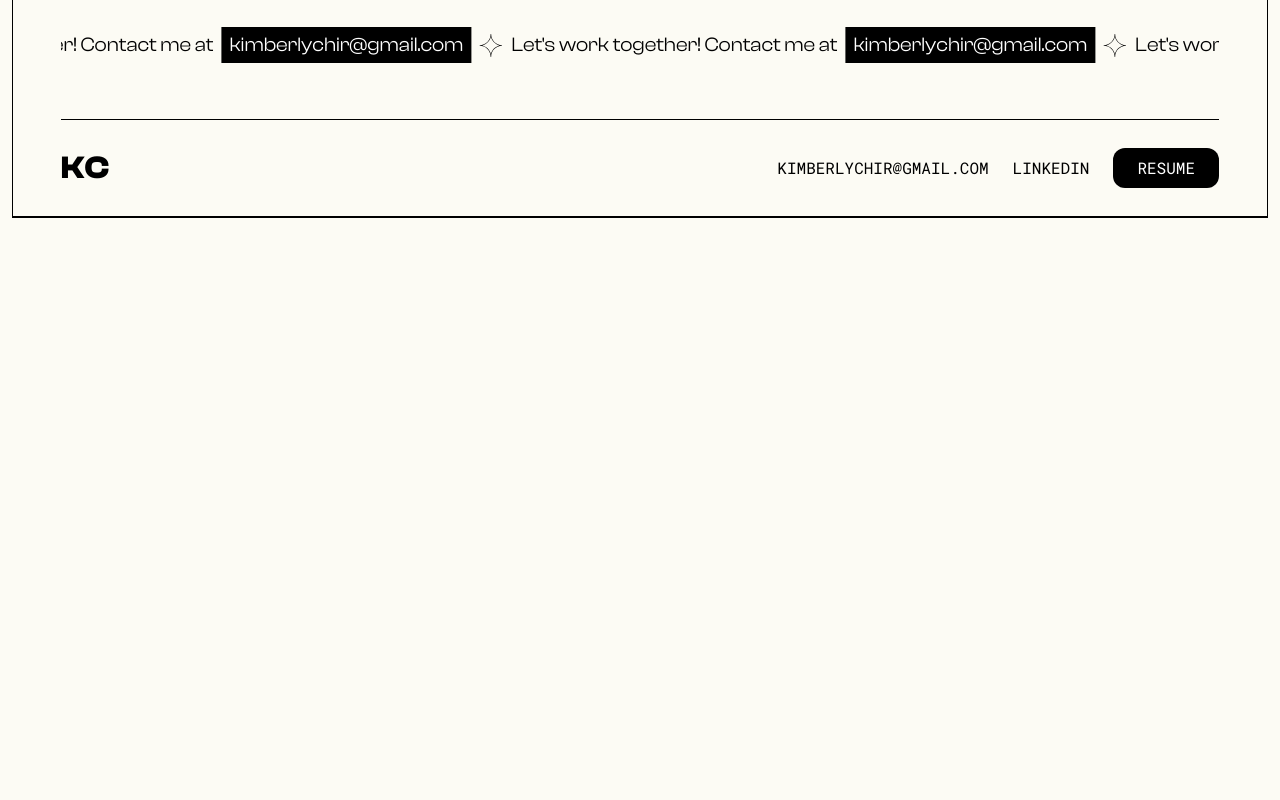
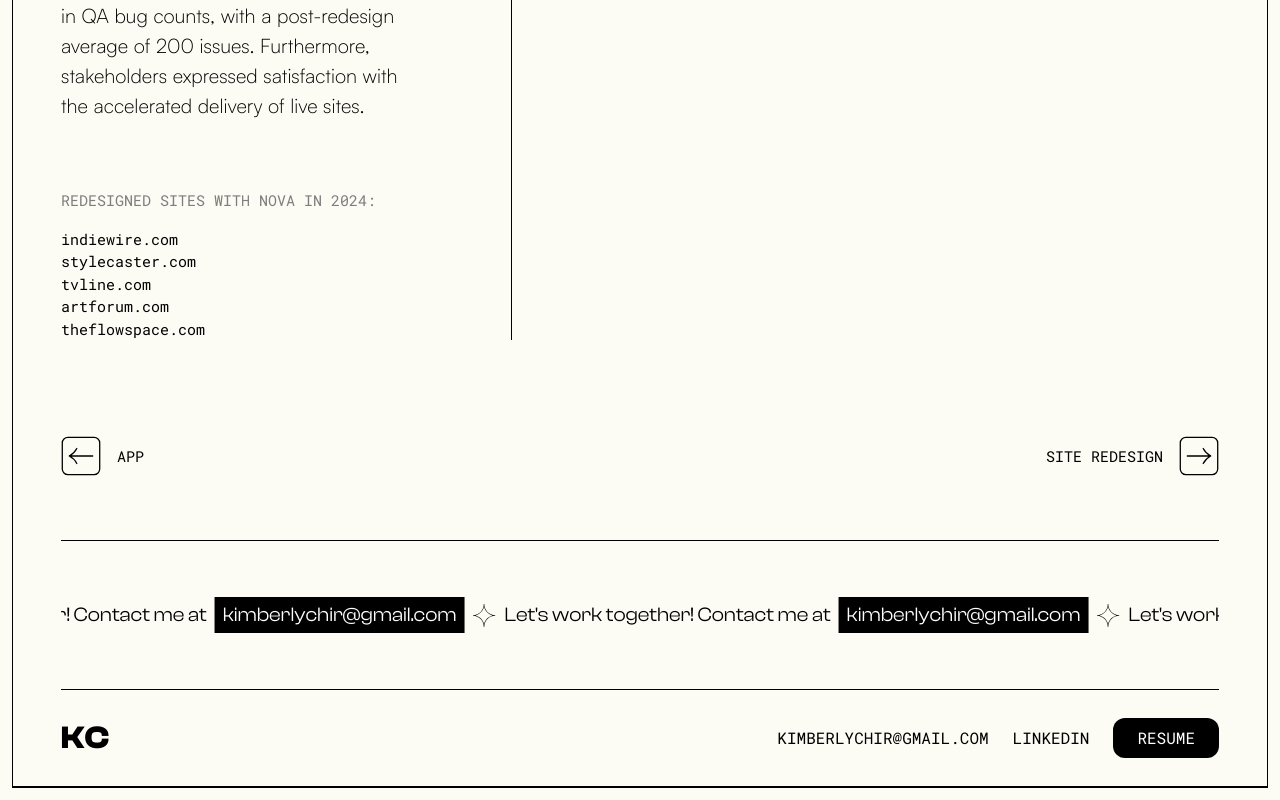
Before and after one commit to ezekieljkang/kimjchir-portfolio, a Next.js app: page /kimjchir-portfolio/pages/PMC/NovaDesignSystem in a window 1280 px wide. Shown: the part 3127-3927 px from the top of the page. Before the commit the page ends 3357 px from the top, so only its background shows below. Built offline with nearby package versions, Linux system fonts and the light colour scheme.

Commit message:
added hover effects on anchor tags in CSContent.tsx

```diff
--- a/components/CSContent.tsx
+++ b/components/CSContent.tsx
@@ -42,11 +42,21 @@ const CSContent: React.FC<HeaderProps> = ({ problemText, solutionText, resultTex
           <div className='font-robotoMono font-normal text-[15px]'>
             <p className='pb-[1rem] text-customGray'>REDESIGNED SITES WITH NOVA IN 2024:</p>
             <div>
-              <a href='https://www.indiewire.com/'>indiewire.com</a>
-              <a href='https://stylecaster.com/'>stylecaster.com</a>
-              <a href='https://tvline.com/'>tvline.com</a>
-              <a href='https://www.artforum.com/'>artforum.com</a>
-              <a href='https://www.theflowspace.com/'>theflowspace.com</a>
+              <div className='hover:underline hover:text-gray-400'>
+                <a href='https://www.indiewire.com/'>indiewire.com</a>
+              </div>
+              <div className='hover:underline hover:text-gray-400'>
+                <a href='https://stylecaster.com/'>stylecaster.com</a>
+              </div>
+              <div className='hover:underline hover:text-gray-400'>
+                <a href='https://tvline.com/'>tvline.com</a>
+              </div>
+              <div className='hover:underline hover:text-gray-400'>
+                <a href='https://www.artforum.com/'>artforum.com</a>
+              </div>
+              <div className='hover:underline hover:text-gray-400'>
+                <a href='https://www.theflowspace.com/'>theflowspace.com</a>
+              </div>
             </div>
           </div>
         </div>
```
